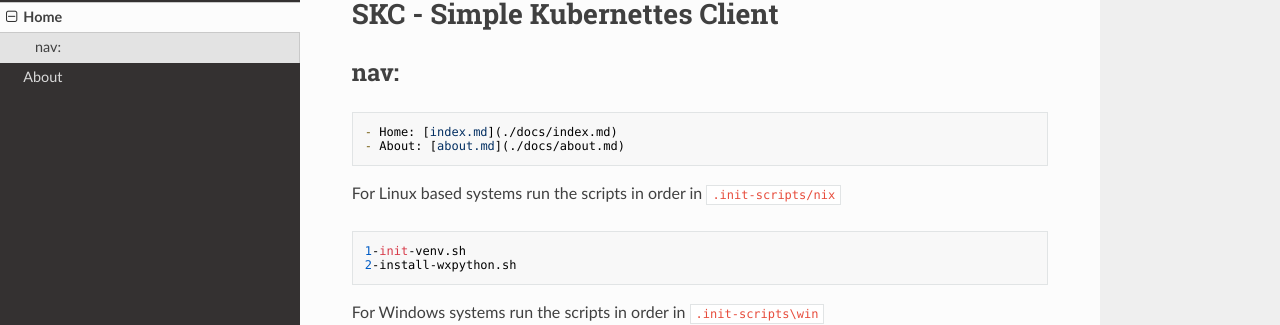
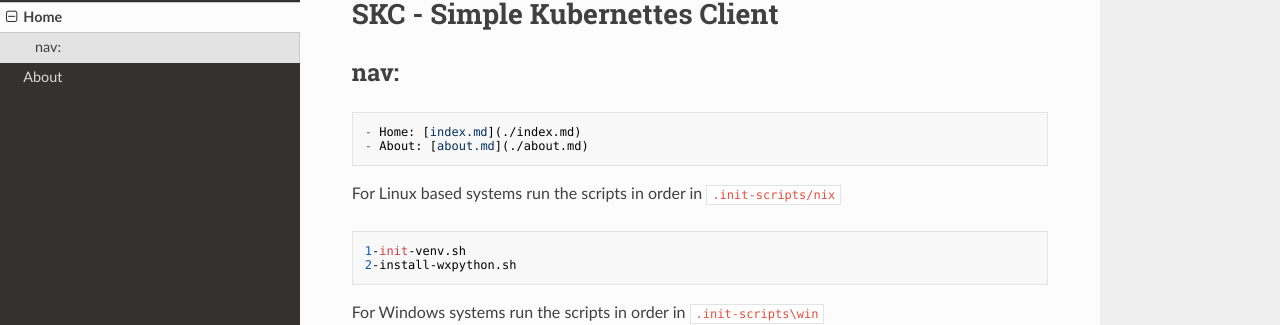
Before and after one commit to eonuallain/skc, an MkDocs documentation site: the page built from docs/index.md, in a window 1280 px wide. Shown: the part 104-429 px from the top of the page. Built offline with MkDocs 1.6.1, drawn with Linux system fonts in a browser that asks for light colours; nearby versions of some CDN libraries; some of the changed lines change nothing that is shown.

Commit message:
Update index.md

````diff
--- a/docs/index.md
+++ b/docs/index.md
@@ -1,8 +1,8 @@
 # SKC - Simple Kubernettes Client
 
 ## nav:
-    - Home: [index.md](./docs/index.md)
-    - About: [about.md](./docs/about.md)
+    - Home: [index.md](./index.md)
+    - About: [about.md](./about.md)
 
 For Linux based systems run the scripts in order in `.init-scripts/nix`
 ```
````
